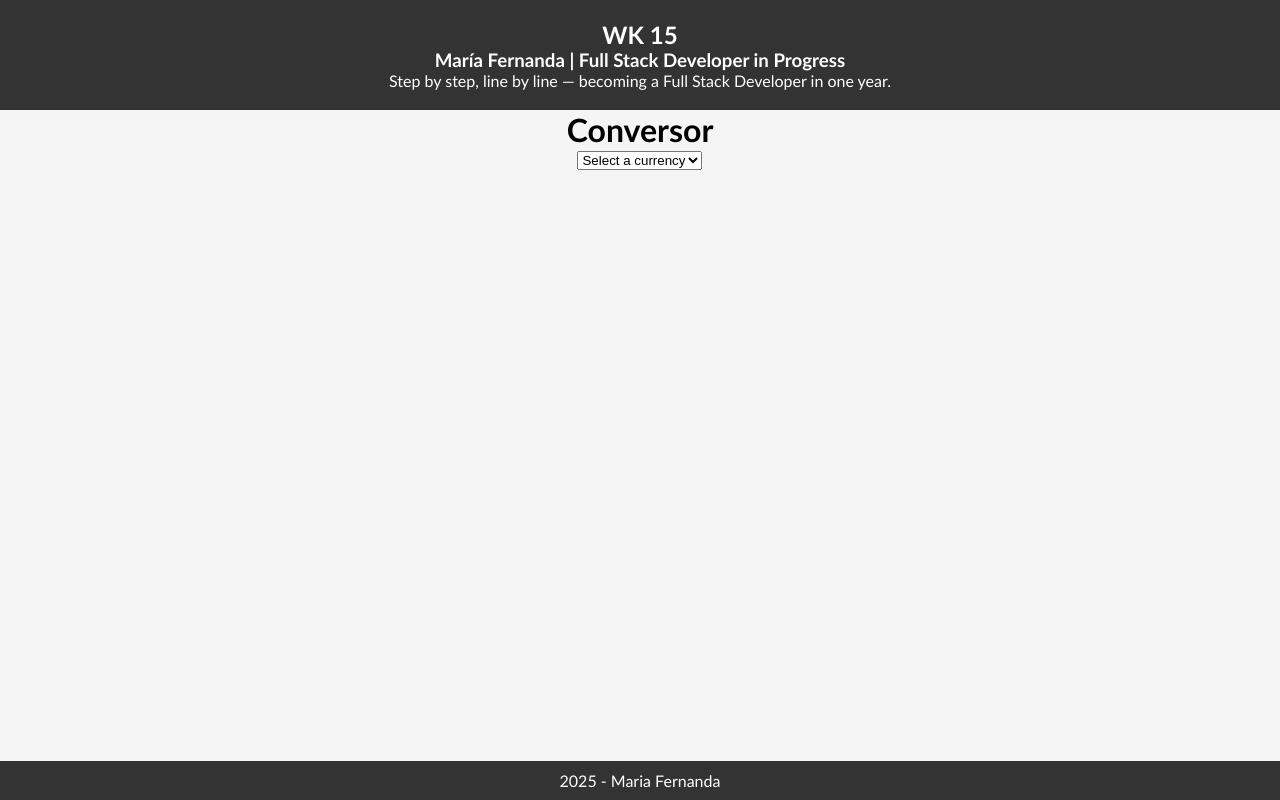
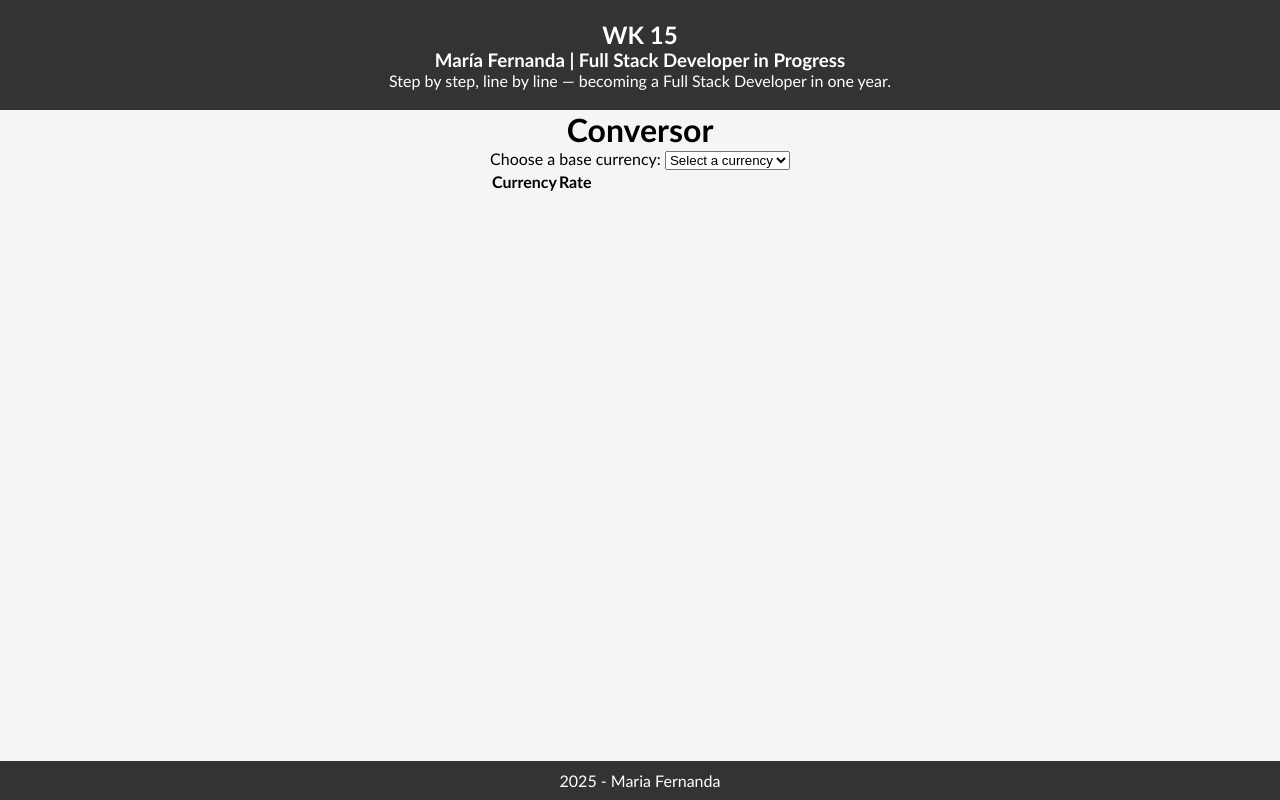
Before and after one commit to mfernandail/15_week, a plain HTML site: page index.html in a window 1280 px wide. Drawn offline with Linux system fonts and the light colour scheme; no server answers.

Commit message:
Add table to HTML

```diff
--- a/index.html
+++ b/index.html
@@ -41,11 +41,26 @@
     <main>
       <h1>Conversor</h1>
 
+      <label for="currency">Choose a base currency:</label>
       <select id="currency" name="currency">
         <option value="" disabled selected>Select a currency</option>
       </select>
 
-      <section id="result" class="result"></section>
+      <!-- <section id="result" class="result"></section> -->
+
+      <section id="result" class="result">
+        <table>
+          <thead>
+            <tr>
+              <th id="head-currency">Currency</th>
+              <th id="head-date">Rate</th>
+            </tr>
+          </thead>
+          <tbody id="result-body">
+
+          </tbody>
+        </table>
+      </section>
 
     </main>
 
```
